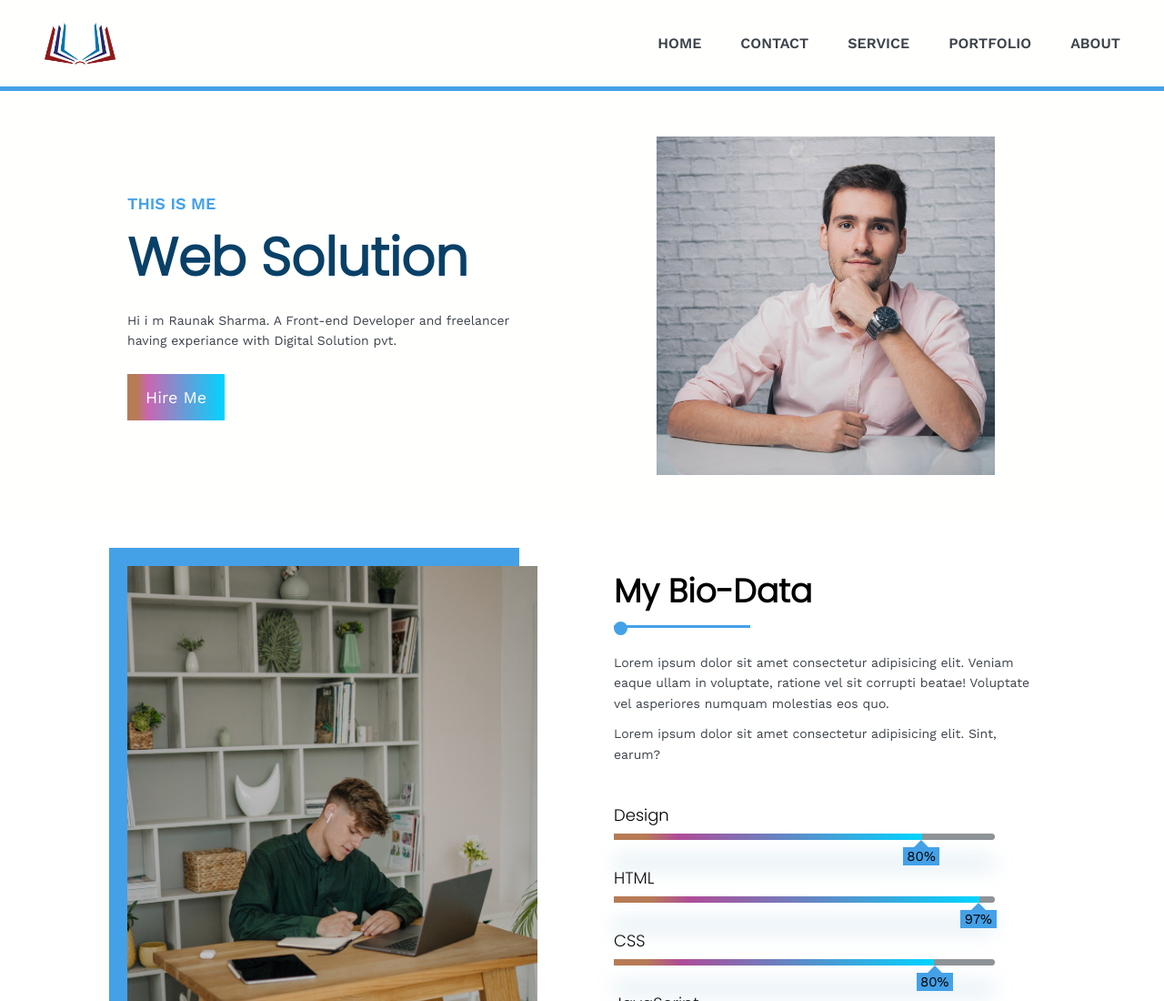
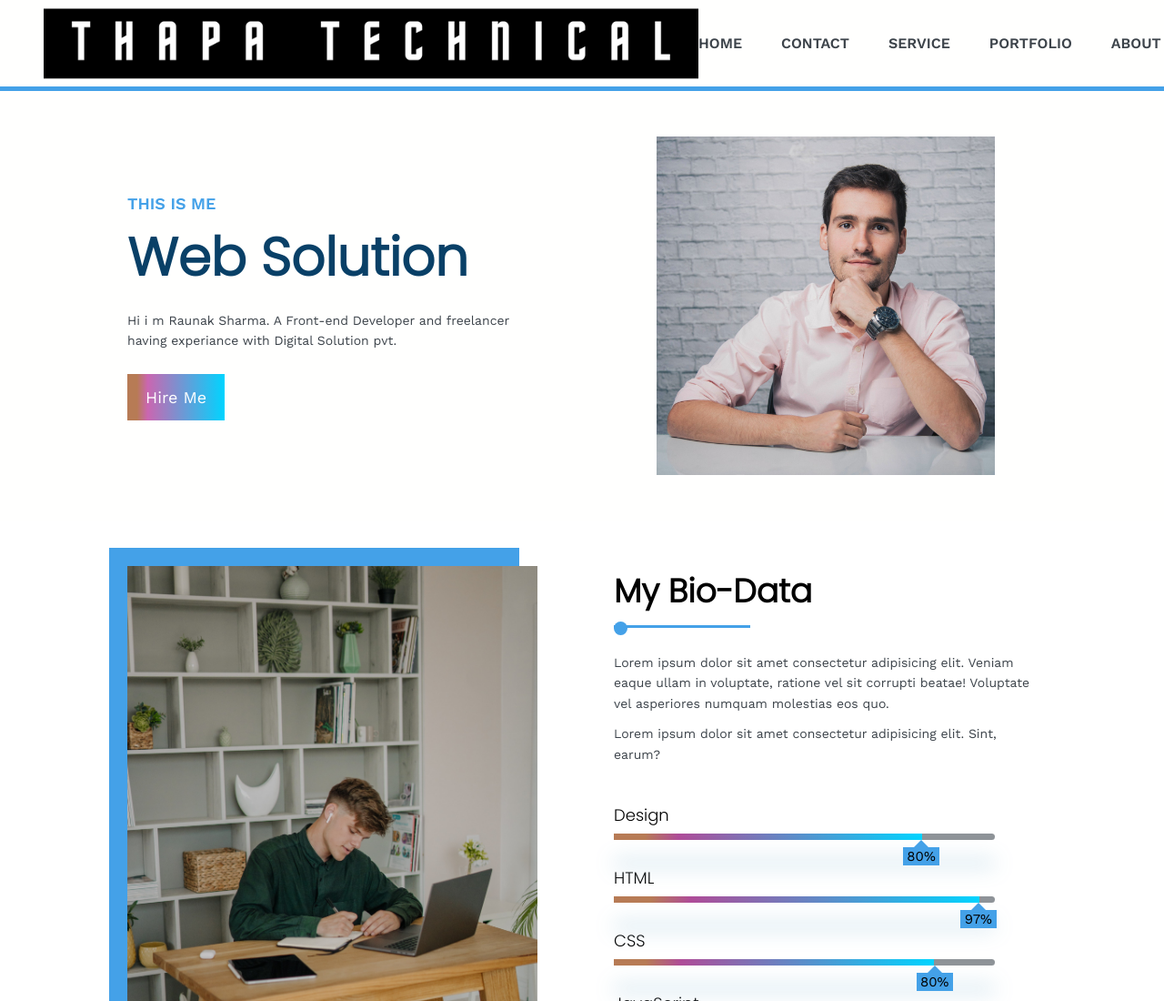
Before and after one commit to Sharma572/myPorftfolio.github.io, a plain HTML site: page index.html in a window 1280 px wide. Shown: the top 1100 px of the page at 91% size. Drawn offline with nearby package versions, Linux system fonts and the light colour scheme; a web font is replaced by a local one.

Commit message:
Update index.html

```diff
--- a/index.html
+++ b/index.html
@@ -11,7 +11,7 @@
 <body>
 <!-- Header -->
 <header class="header">
-    <img class="logo" src="Photos/nav-logo.png" alt="nav-logo" height="80px">
+    <img class="logo" src="Photos/logo.png" alt="nav-logo" height="80px">
 
     <nav>
         <ul class="nav-list">
```
